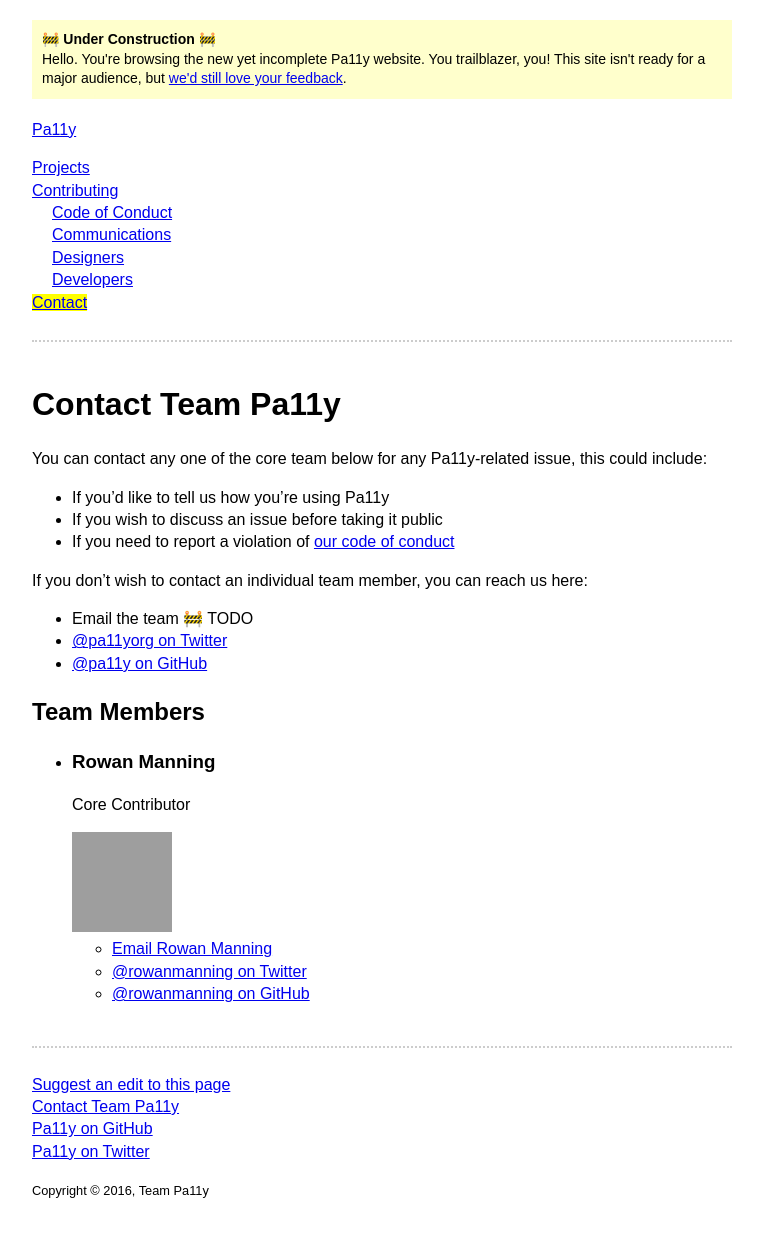
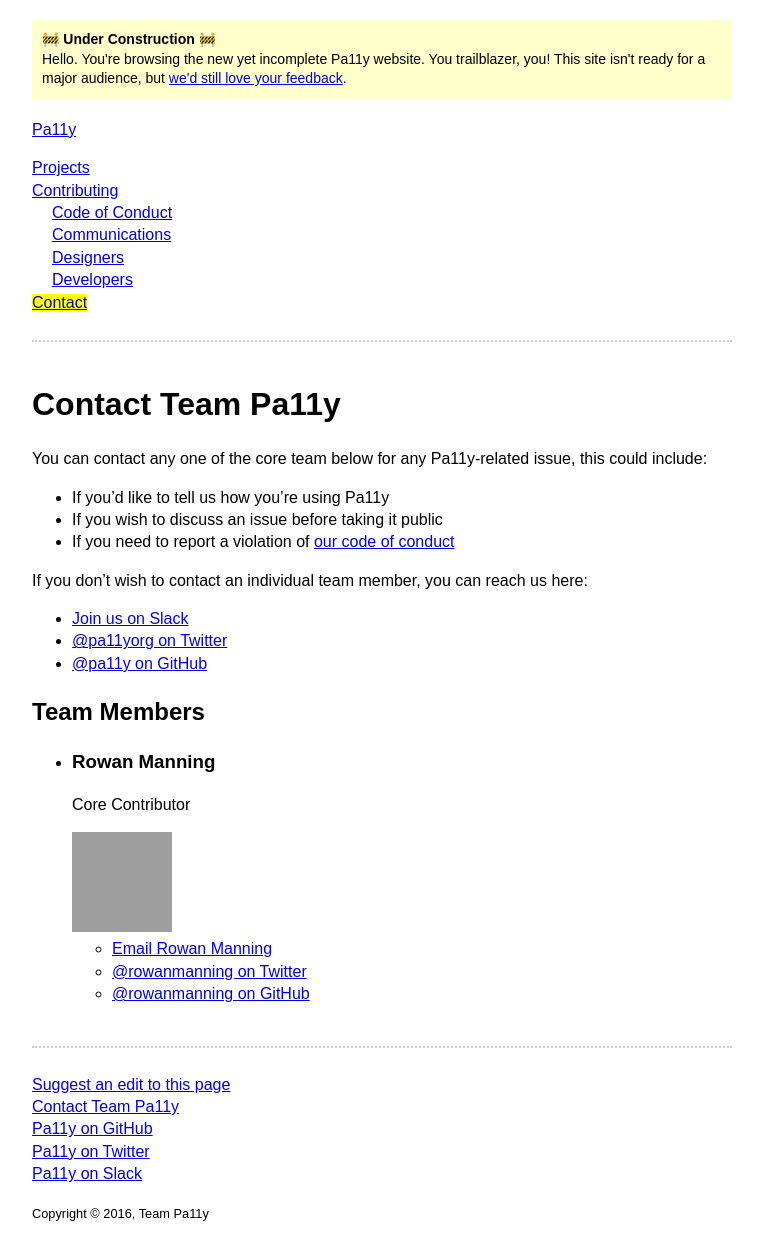
Before and after one commit to pa11y/pa11y.github.io, a Jekyll site: the page built from pages/contact.md, in a window 1280 px wide, cut to the strip 0-1244 px from the top of the page. Shown: the whole strip, without its empty margins (258-1021 px from the left). Built offline with Jekyll 4.4.1, drawn with Linux system fonts in a browser that asks for light colours; emoji names are drawn with the system emoji font; before the commit the page ends 1222 px from its top, so only the background shows below that; grey boxes are pictures that could not be loaded.

Commit message:
Add Slack links to the site

```diff
--- a/_includes/footer.html
+++ b/_includes/footer.html
@@ -28,6 +28,12 @@
 				</a>
 			</li>
 
+			<li class="site-navigation__item">
+				<a href="https://pa11y-slack.herokuapp.com/">
+					Pa11y on Slack
+				</a>
+			</li>
+
 		</ul>
 	</nav>
 
--- a/pages/contact.md
+++ b/pages/contact.md
@@ -15,7 +15,7 @@ You can contact any one of the core team below for any Pa11y-related issue, this
 
 If you don't wish to contact an individual team member, you can reach us here:
 
-  - Email the team :construction: TODO
+  - [Join us on Slack][pa11y-slack]
   - [@pa11yorg on Twitter][pa11y-twitter]
   - [@pa11y on GitHub][pa11y-github]
 
@@ -36,4 +36,5 @@ members are stored in `_data/team.yml`.
 
 [code-of-conduct]: /contributing/code-of-conduct/
 [pa11y-github]: https://github.com/pa11y
+[pa11y-slack]: https://pa11y-slack.herokuapp.com/
 [pa11y-twitter]: https://twitter.com/pa11yorg
```
Also changed, not shown: README.md (+2 -1 lines).
